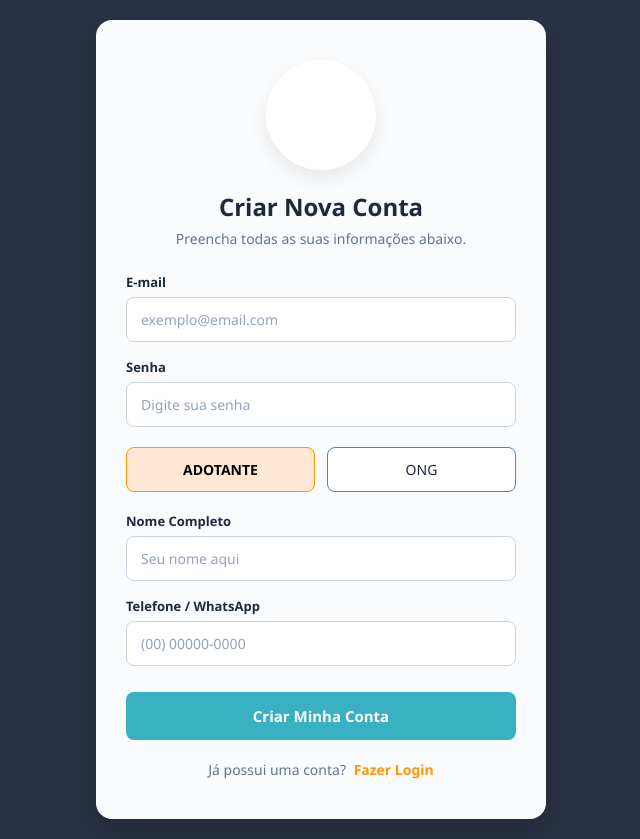
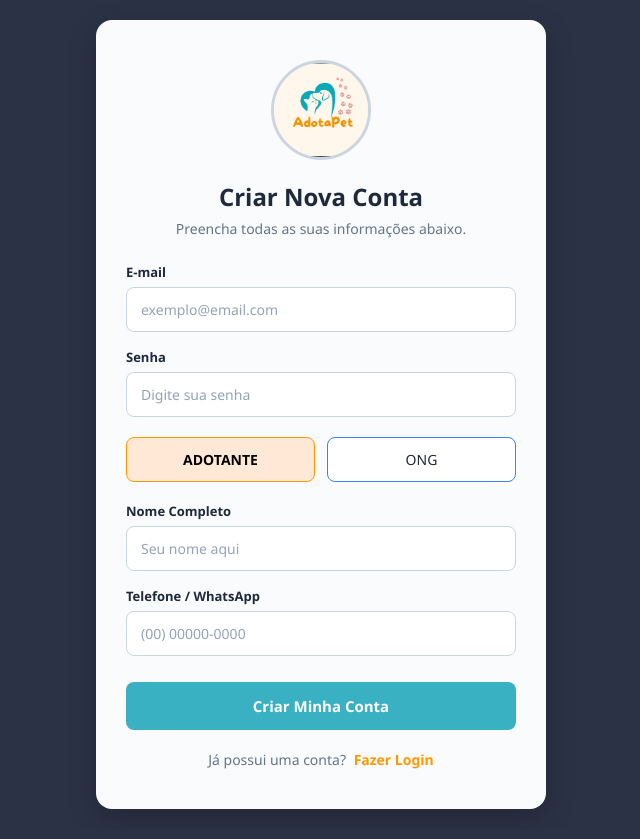
Before and after one commit to ClaraHenck/Projeto_Adotapet, a PHP site: page /login/cadastrar.php in a window 1280 px wide. Shown: the whole page, without its empty margins (319-959 px from the left). After the commit the page ends 809 px from the top, so only its background shows below. Run offline with PHP 8.4, Linux system fonts and the light colour scheme.

Commit message:
LOGO colocadada no cadastro

```diff
--- a/login/cadastrar.css
+++ b/login/cadastrar.css
@@ -27,15 +27,44 @@ body {
     text-align: center;
 }
 
-/* Avatar redondo no topo */
+/* Isso controla a caixinha redonda que fica em volta da imagem */
+/* Isso controla a caixinha redonda que fica em volta da imagem (Aumentada para 120px) */
 .avatar-placeholder {
-    width: 110px;
-    height: 110px;
-    background-color: #ffffff;
-    border-radius: 50%;
-    margin: 0 auto 20px auto;
-    box-shadow: 0 8px 20px rgba(0, 0, 0, 0.08);
+    width: 120px;           /* Aumentamos o tamanho de 100px para 120px */
+    height: 120px;          /* Aumentamos o tamanho de 100px para 120px */
+    border-radius: 50%;     /* Deixa a caixinha redonda */
+    overflow: hidden;       /* Corta tudo o que tentar passar do limite do círculo */
+    margin: 0 auto 20px;    /* Centraliza na tela e empurra o texto para baixo */
+    background-color: #eee; /* Cor de fundo caso esteja sem foto */
+    display: flex;
+    align-items: center;
+    justify-content: center;
+    cursor: pointer;        /* Faz o mouse virar a "mãozinha" de clique */
+    transition: all 0.3s ease; /* Faz os efeitos de passar o mouse ficarem suaves */
+    border: 3px solid #cbd5e1; /* Adiciona uma bordinha cinza charmosa */
 }
+
+/* Isso controla a imagem que está dentro da caixinha */
+.avatar-placeholder img {
+    width: 100%;            /* Obriga a imagem a usar toda a largura da caixinha */
+    height: 100%;           /* Obriga a imagem a usar toda a altura da caixinha */
+    object-fit: cover;      /* Ajusta o seu print sem distorcer ou esticar */
+    transition: transform 0.3s ease; /* Deixa o efeito de zoom suave */
+}
+
+/* ==========================================
+   Efeito HOVER (Quando passa o mouse ou clica)
+   ========================================== */
+.avatar-placeholder:hover {
+    border-color: #3ab0c3; /* Muda a bordinha para a cor do seu botão principal */
+    box-shadow: 0 0 15px rgba(58, 176, 195, 0.5); /* Cria um brilho azul em volta */
+}
+
+.avatar-placeholder:hover img {
+    transform: scale(1.1); /* Dá um leve zoom na imagem interna ao passar o mouse */
+}
+
+
 
 h2 {
     color: #1e293b;
--- a/login/cadastrar.php
+++ b/login/cadastrar.php
@@ -52,7 +52,7 @@ if ($_SERVER["REQUEST_METHOD"] == "POST") {
             $_SESSION["pode_excluir"] = $pode_excluir;
 
             // Redireciona corretamente para a index principal
-            header("Location: ../index.php");
+            header("Location: ../teste/index.php");
             exit;
         } else {
             $erro = "Ocorreu um erro ao criar a conta.";
@@ -67,12 +67,17 @@ if ($_SERVER["REQUEST_METHOD"] == "POST") {
     <meta name="viewport" content="width=device-width, initial-scale=1.0">
     <title>AdotaPet - Criar Conta</title>
 
+    <link rel="stylesheet" href="navbar.css">
     <link rel="stylesheet" href="cadastrar.css">
 </head>
 <body>
 
     <div class="cadastro-box">
-        <div class="avatar-placeholder"></div>
+     <!-- Procure por isso no seu HTML e mude para: -->
+<div class="avatar-placeholder" style="width: 100px; height: 100px; border-radius: 50%; overflow: hidden; margin: 0 auto 20px; background-color: #eee; display: flex; align-items: center; justify-content: center;">
+    <img src="LOGO.png" alt="Avatar" style="width: 100%; height: 100%; object-fit: cover; display: block;">
+</div>
+
 
         <h2>Criar Nova Conta</h2>
         <p class="subtitulo">Preencha todas as suas informações abaixo.</p>
```
Also changed, not shown: cadastrar.php (+6 -3 lines), login/LOGO.png (added), logo.ADOTAPET.webp (added).
